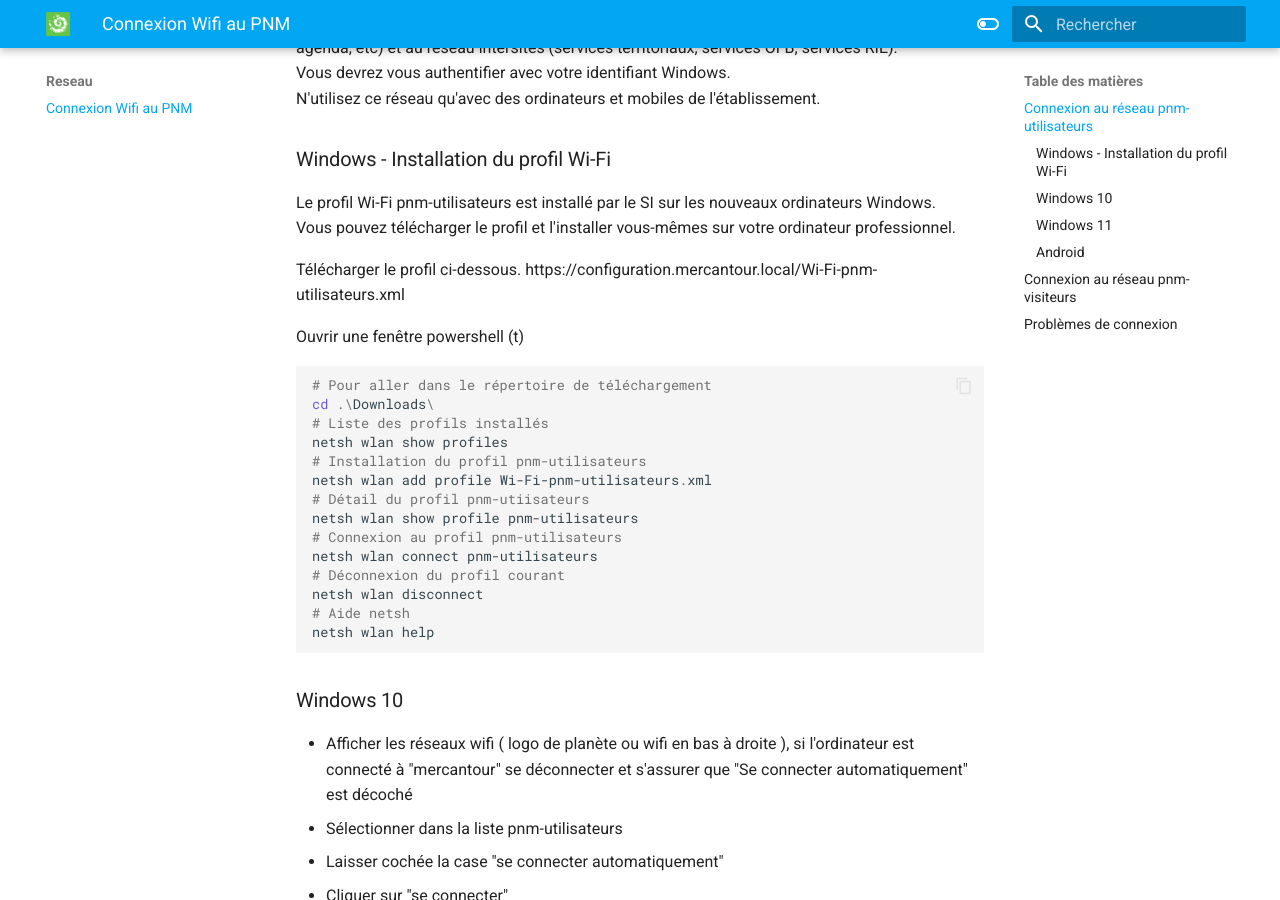
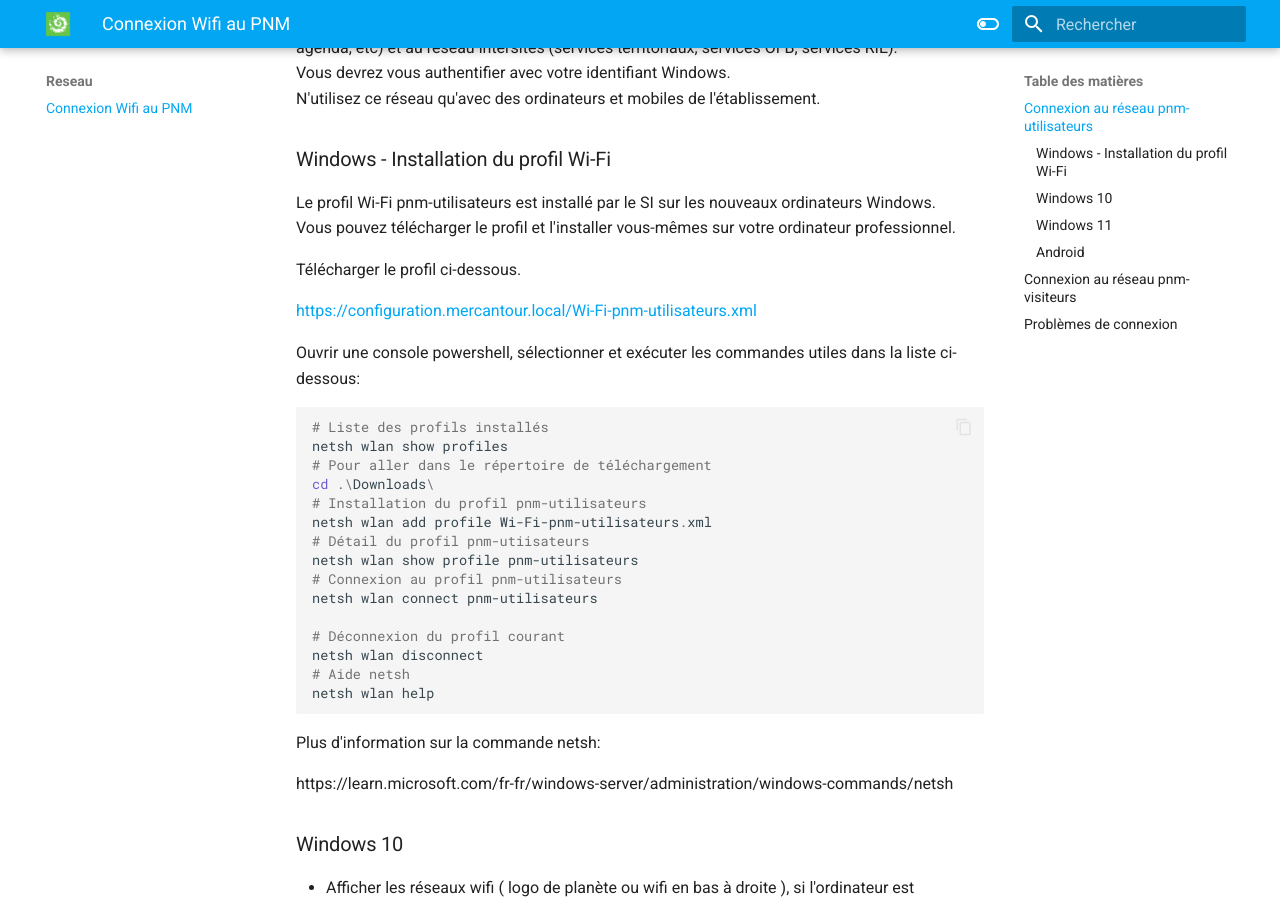
Before and after one commit to PnMercantour/faq, an MkDocs documentation site: the page built from docs/reseau/README.md, in a window 1280 px wide and 900 px high, scrolled down 503 px. Built offline with MkDocs 1.6.1 and Material for MkDocs 9.7.7, drawn with Linux system fonts in a browser that asks for light colours.

Commit message:
profils wifi

````diff
--- a/docs/reseau/README.md
+++ b/docs/reseau/README.md
@@ -15,26 +15,32 @@ Le profil Wi-Fi pnm-utilisateurs est installé par le SI sur les nouveaux ordina
 Vous pouvez télécharger le profil et l'installer vous-mêmes sur votre ordinateur professionnel.
 
 Télécharger le profil ci-dessous.
-https://configuration.mercantour.local/Wi-Fi-pnm-utilisateurs.xml
 
+[https://configuration.mercantour.local/Wi-Fi-pnm-utilisateurs.xml]()
 
-Ouvrir une fenêtre powershell (t)
+Ouvrir une console powershell, sélectionner et exécuter les commandes utiles dans la liste ci-dessous:
+
 ```powershell
+# Liste des profils installés
+netsh wlan show profiles
 # Pour aller dans le répertoire de téléchargement
 cd .\Downloads\
-# Liste des profils installés
-netsh wlan show profiles
 # Installation du profil pnm-utilisateurs
 netsh wlan add profile Wi-Fi-pnm-utilisateurs.xml
 # Détail du profil pnm-utiisateurs
 netsh wlan show profile pnm-utilisateurs
 # Connexion au profil pnm-utilisateurs
 netsh wlan connect pnm-utilisateurs
+
 # Déconnexion du profil courant
 netsh wlan disconnect
 # Aide netsh
 netsh wlan help
 ```
+
+Plus d'information sur la commande netsh:
+
+https://learn.microsoft.com/fr-fr/windows-server/administration/windows-commands/netsh
 
 ### Windows 10
   - Afficher les réseaux wifi ( logo de planète ou wifi en bas à droite ), si l'ordinateur est connecté à "mercantour" se déconnecter et s'assurer que "Se connecter automatiquement" est décoché
````
